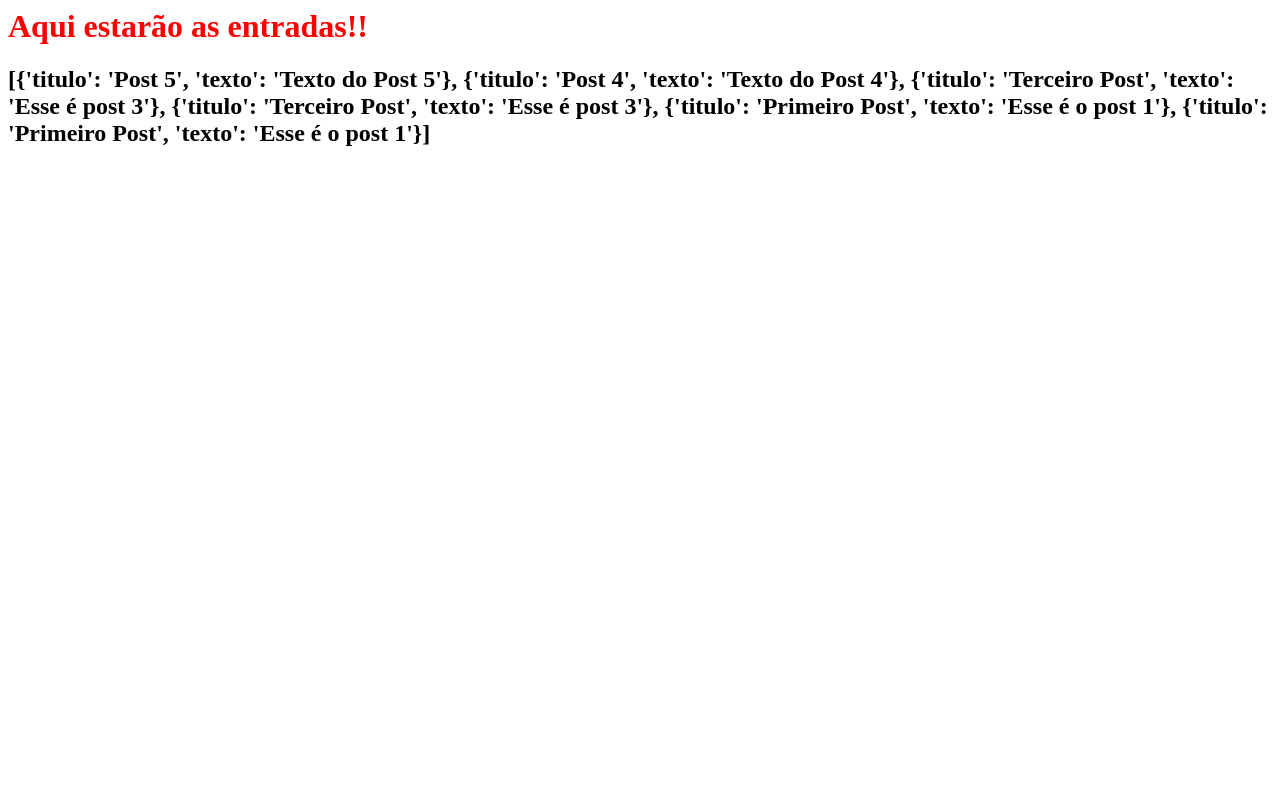
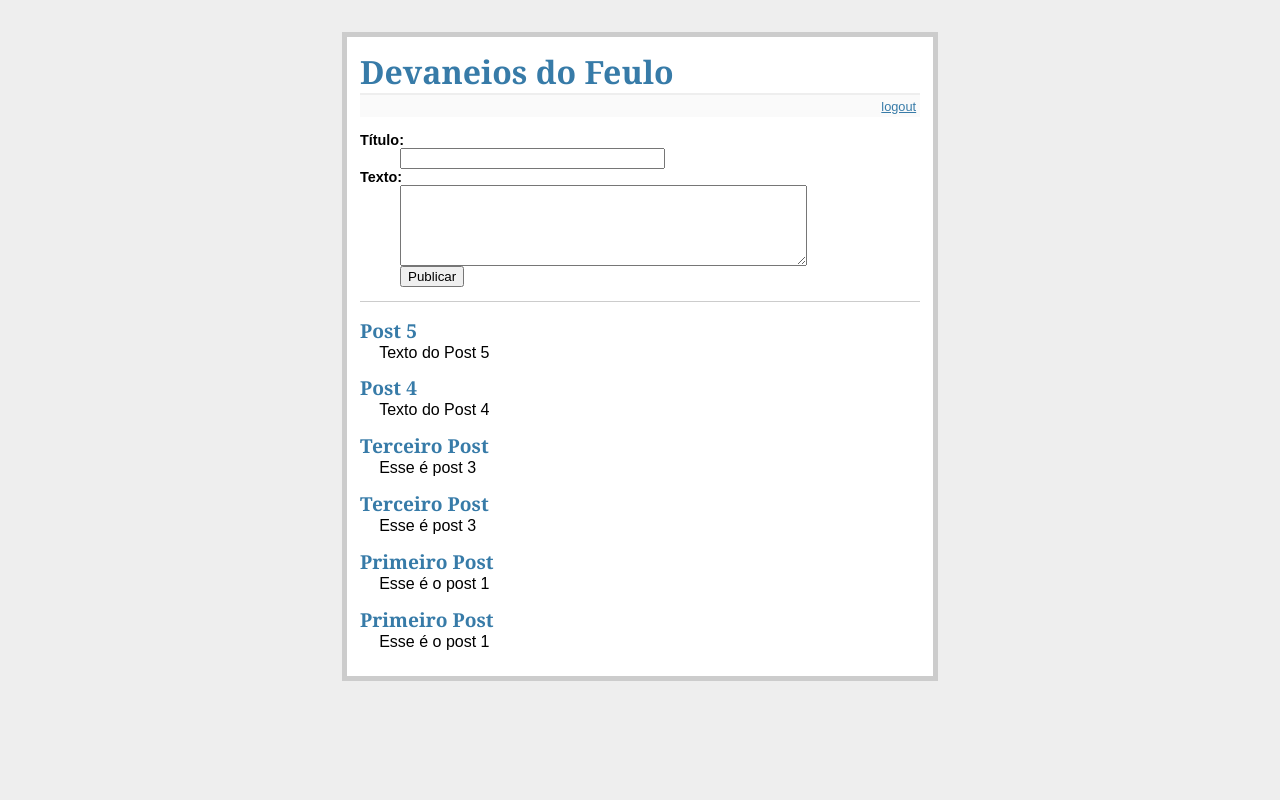
Before and after one commit to ronaldoaugustodemorais/OceanPt1-Python-HTML-CSS, a Flask app: page / in a window 1280 px wide. Run offline with Flask 2, Linux system fonts and the light colour scheme; the visitor is signed in with stand-in values (Sample User, id 1); data comes from the database, SQL or seed files in the repository; both versions use the stored data as it was after the commit.

Commit message:
Fim do curso - adicionado estilo CSS, Validacao do Login/Logout e Formularios para Insercao do Post no Blog

```diff
--- a/app.py
+++ b/app.py
@@ -20,6 +20,7 @@ def antes_requisicao():
 def depois_request(exc):
     g.bd.close()
 
+
 @app.route('/')
 @app.route('/entradas')
 def exibir_entradas():
@@ -30,10 +31,30 @@ def exibir_entradas():
         entradas.append({'titulo': titulo, 'texto': texto})
     return render_template('exibir_entradas.html', entradas=entradas)
 
-@app.route('/inserir')
+
+@app.route('/inserir', methods=['POST'])
 def inserir_entrada():
     if not session.get('logado'):
         abort(401)
     sql = "INSERT INTO entradas(titulo, texto) VALUES (?,?)"
-    g.bd.execute(sql, request.form['campoTitulo'], request.form['campoTexto'])
+    g.bd.execute(sql, (request.form['campoTitulo'], request.form['campoTexto']))
     g.bd.commit()
+    return redirect(url_for('exibir_entradas'))
+
+@app.route('/logout')
+def logout():
+    session.pop('logado', None)
+    return redirect(url_for('exibir_entradas'))
+
+@app.route('/login', methods=["GET", "POST"])
+def login():
+    erro = None
+    if request.method == "POST":
+        if request.form['campoUsuario'] != 'admin' \
+        or request.form['campoSenha'] != 'admin':
+            erro = "Senha ou Usuário Inválidos"
+        else:
+            session['logado'] = True
+            return redirect(url_for('exibir_entradas'))
+
+    return render_template('login.html', erro=erro)
--- /dev/null
+++ b/static/estilo.css
@@ -0,0 +1,18 @@
+body            { font-family: sans-serif; background: #eee; }
+a, h1, h2       { color: #377BA8; }
+h1, h2          { font-family: 'Georgia', serif; margin: 0; }
+h1              { border-bottom: 2px solid #eee; }
+h2              { font-size: 1.2em; }
+
+.pagina         { margin: 2em auto; width: 35em; border: 5px solid #ccc;
+                  padding: 0.8em; background: white; }
+.entradas       { list-style: none; margin: 0; padding: 0; }
+.entradas li    { margin: 0.8em 1.2em; }
+.entradas li h2 { margin-left: -1em; }
+.ins-entrada    { font-size: 0.9em; border-bottom: 1px solid #ccc; }
+.ins-entrada dl { font-weight: bold; }
+.metanav        { text-align: right; font-size: 0.8em; padding: 0.3em;
+                  margin-bottom: 1em; background: #fafafa; }
+.flash          { background: #CEE5F5; padding: 0.5em;
+                  border: 1px solid #AACBE2; }
+.erro           { background: #F0D6D6; padding: 0.5em; }
--- a/templates/exibir_entradas.html
+++ b/templates/exibir_entradas.html
@@ -1,5 +1,26 @@
-<h1 style="color: red;">Aqui estarão as entradas!!</h1>
+{% extends 'layout.html' %}
 
-<h2>{{entradas}}</h2>
+{% block corpo %}
+    {%if session.logado %}
+    <form action="{{url_for('inserir_entrada')}}" method="POST" class='ins-entrada'>
+        <dl>
+            <dt>Título:</dt>
+                <dd><input type="text" size="30" name="campoTitulo"></dd>
+            <dt>Texto:</dt>
+                <dd><textarea rows="5" cols="48" name="campoTexto"></textarea></dd>
+            <dd><input type="submit" value="Publicar"></dd>
+        </dl>
+    </form>
+    {% endif %}
+    <ul class="entradas">
+        {% for entrada in entradas %}
+        <li>
+            <h2>{{ entrada.titulo }}</h2>
+            {{entrada.texto}}
+        </li>
+        {% else %}
+        <li><em>Inacreditável! Você não tem nenhuma postagem </em></li>
+        {% endfor %}
+    </ul>
 
-<img src="{{img}}">
+{% endblock %}
--- /dev/null
+++ b/templates/layout.html
@@ -0,0 +1,21 @@
+<!doctype HTML5>
+<html>
+    <head>
+        <title>Devaneios do Feulo</title>
+        <link rel="stylesheet" href="{{url_for('static', filename='estilo.css')}}">
+    </head>
+    <body>
+        <div class="pagina">
+            <h1>Devaneios do Feulo</h1>
+            <div class="metanav">
+                {% if not session.logado %}
+                <a href="{{url_for('login')}}">login</a>
+                {% else %}
+                <a href="{{url_for('logout')}}">logout</a>
+                {% endif %}
+            </div>
+            {% block corpo %}{% endblock %}
+        </div>
+    </body>
+
+</html>
```
Also changed, not shown: templates/login.html (added, +7 -0 lines), blog.db.
